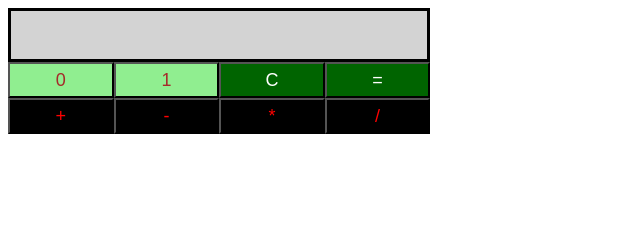
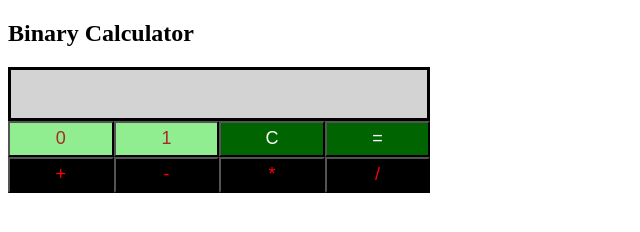
Before and after one commit to abidkhan484/binary_calculator, a plain HTML site: page index.html in a window 1280 px wide. Shown: the whole page, without its empty margins (0-640 px from the left). Drawn offline with Linux system fonts and the light colour scheme.

Commit message:
added heading of the page.

```diff
--- a/index.html
+++ b/index.html
@@ -7,6 +7,7 @@
         <link rel="stylesheet" href="css/binaryCalculator.css">
     </head>
     <body>
+        <h2>Binary Calculator</h2>
         <div id="res"></div>
 
         <div id="btns">
```
